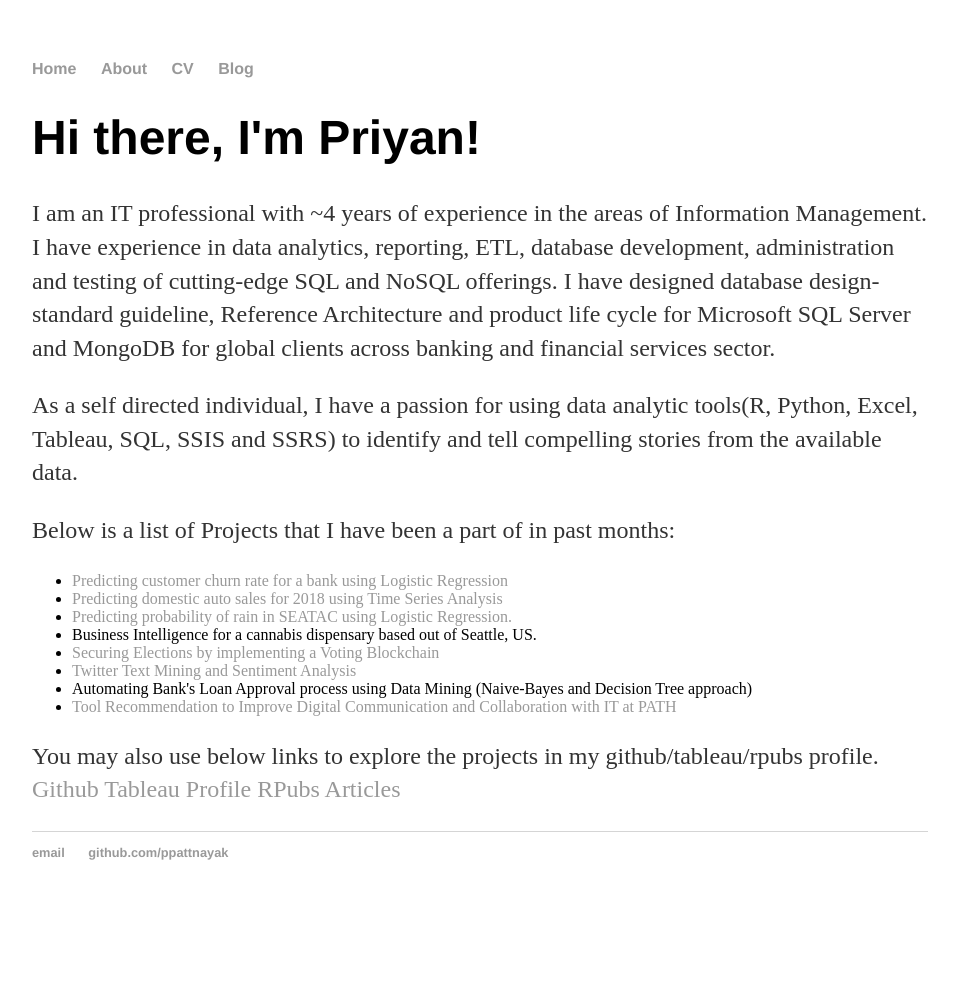
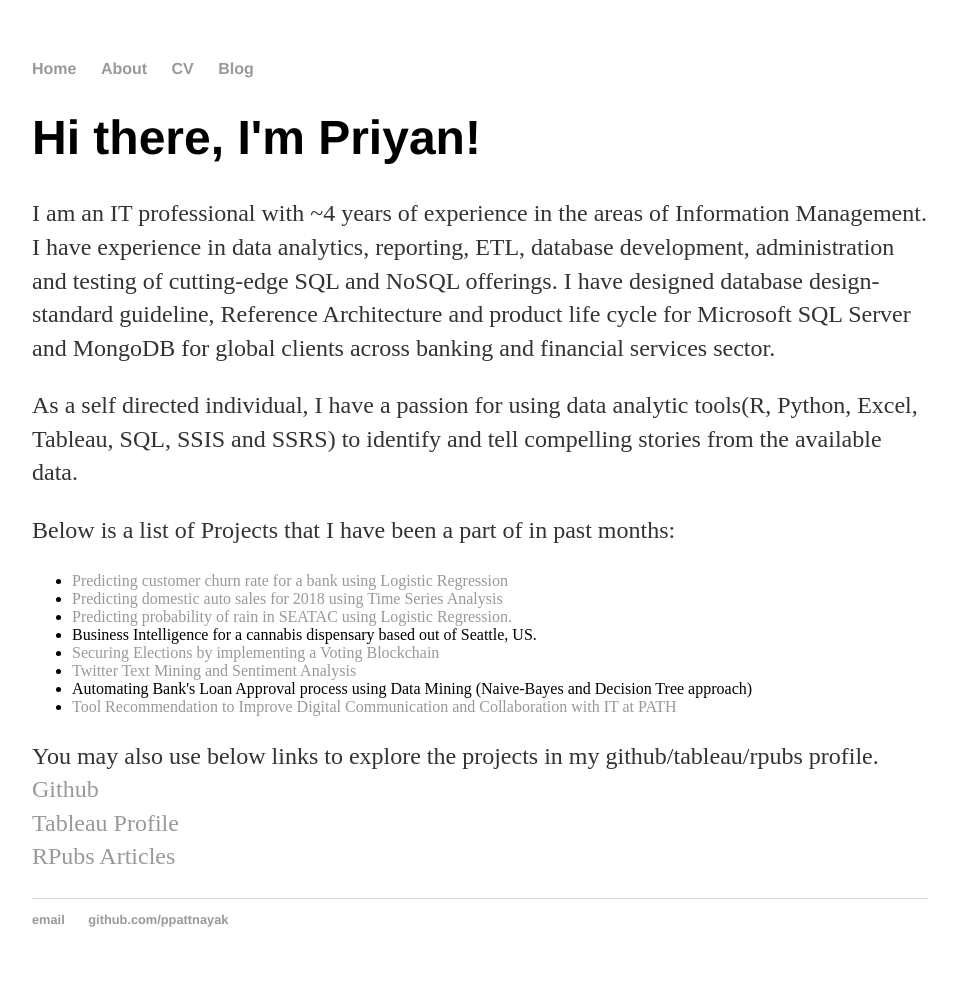
Before and after one commit to ppattnayak/ppattnayak_archive.github.io, a Jekyll site: the page built from about/index.html, in a window 1280 px wide. Shown: the whole page, without its empty margins (160-1119 px from the left). Built offline with Jekyll 4.4.1, drawn with Linux system fonts in a browser that asks for light colours; before the commit the page ends 920 px from its top, so only the background shows below that.

```diff
--- a/about/index.html
+++ b/about/index.html
@@ -24,9 +24,9 @@ title: Priyan Pattnayak - About Me
 	</p>
 <p>
 You may also use below links to explore the projects in my github/tableau/rpubs profile.
-	<a href="https://github.com/ppattnayak"> Github </a>
-	<a href="public.tableau.com/profile/priyaranjan8002"> Tableau Profile </a>
-	<a href="http://rpubs.com/Priyan"> RPubs Articles </a>
+</br><a href="https://github.com/ppattnayak"> Github </a></br>
+<a href="public.tableau.com/profile/priyaranjan8002"> Tableau Profile </a></br>
+<a href="http://rpubs.com/Priyan"> RPubs Articles </a></br>
 
 </p>
 </div><!-- /.blurb -->
```
